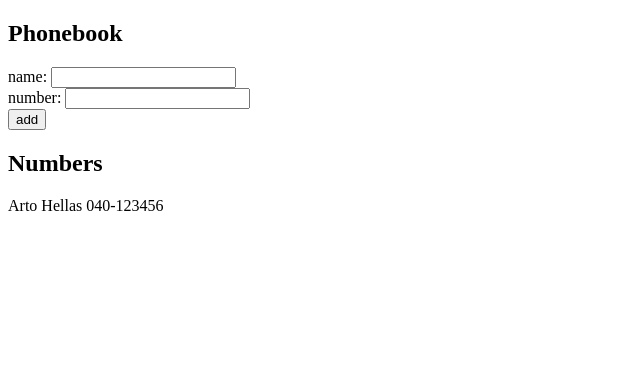
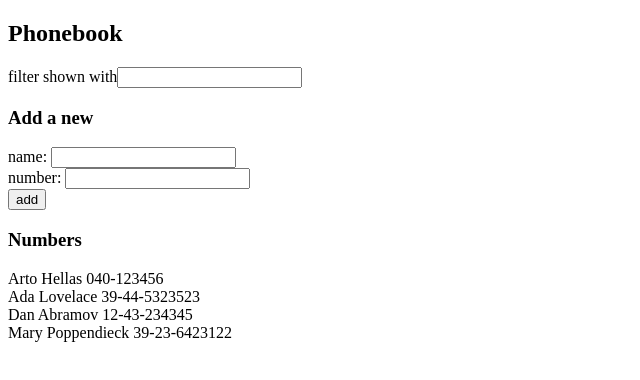
Before and after one commit to MartinhoMacedo/FSO, a React (Vite) app in the folder part2/phonebook/: page / in a window 1280 px wide. Shown: the top 380 px of the page, without its empty margins (0-640 px from the left). Built offline with nearby package versions, Linux system fonts and the light colour scheme.

Commit message:
exercise 2.9 & 2.10

```diff
--- a/part2/phonebook/src/App.jsx
+++ b/part2/phonebook/src/App.jsx
@@ -2,18 +2,66 @@ import { useState } from 'react'
 
 const Person = ({person}) => <div> {person.name} {person.number} </div>
 
-const Persons = ({persons}) =>(
-  <div> {persons.map(person => <Person person={person} key={person.name}/>)} </div>
-)
+const Persons = ({persons, newSearch}) =>{
+  const tempPersons = newSearch === '' ? persons :
+        persons.filter(person => person.name.toLowerCase().includes(newSearch.toLowerCase()))
+  return <div> {tempPersons.map(person => <Person person={person} key={person.name}/>)} </div>
+}
+
+const Filter = ({newSearch, setNewSearch}) => {
+
+  const handleSearchChange = (event) => {
+    setNewSearch(event.target.value)
+  }
+
+  return(
+    <div>
+      filter shown with
+      <input
+        value={newSearch}
+        onChange={handleSearchChange}
+      />
+    </div>
+  )
+}
+
+const PersonForm = ({newName, newNumber, setNewName, setNewNumber}) => {
+  const handleNameChange = (event) => {
+    setNewName(event.target.value)
+  }
+
+  const handleNumberChange= (event) => {
+    setNewNumber(event.target.value)
+  }
+
+  return (
+    <div>
+      <div>
+      name: <input
+              value={newName}
+              onChange={handleNameChange}
+            />
+      </div>
+      <div>
+      number: <input
+              value={newNumber}
+              onChange={handleNumberChange}
+            />
+      </div>
+    </div>
+  )
+}
 
 const App = () => {
   const [persons, setPersons] = useState([
-    { name: 'Arto Hellas',
-      number: '040-123456'
-    }
+    { name: 'Arto Hellas', number: '040-123456', id: 1 },
+    { name: 'Ada Lovelace', number: '39-44-5323523', id: 2 },
+    { name: 'Dan Abramov', number: '12-43-234345', id: 3 },
+    { name: 'Mary Poppendieck', number: '39-23-6423122', id: 4 }
   ])
   const [newName, setNewName] = useState('')
   const [newNumber, setNewNumber] = useState('')
+  const [newSearch, setNewSearch] = useState('')
 
   const nameNotUsed = (name) => persons.every((person) =>{
     return person.name != name
@@ -34,38 +82,24 @@ const App = () => {
     alert(`${newName} is already added to phonebook`)
   }
 
-  const handleNameChange = (event) => {
-    setNewName(event.target.value)
-  }
 
-  const handleNumberChange= (event) => {
-    setNewNumber(event.target.value)
-  }
 
   return (
     <div>
       <h2>Phonebook</h2>
+      <Filter newSearch={newSearch} setNewSearch={setNewSearch}/>
       <form onSubmit={addName}>
-        <div>
-          <div>
-          name: <input
-                  value={newName}
-                  onChange={handleNameChange}
-                />
-          </div>
-          <div>
-          number: <input
-                  value={newNumber}
-                  onChange={handleNumberChange}
-                />
-          </div>
-        </div>
-        <div>
-          <button type="submit">add</button>
-        </div>
+      <h3>Add a new</h3>
+        <PersonForm
+          newName={newName}
+          newNumber={newNumber}
+          setNewName={setNewName}
+          setNewNumber={setNewNumber}
+        />
+        <div> <button type="submit">add</button> </div>
       </form>
-      <h2>Numbers</h2>
-      <Persons persons={persons}/>
+      <h3>Numbers</h3>
+      <Persons persons={persons} newSearch={newSearch}/>
     </div>
   )
 }
```
